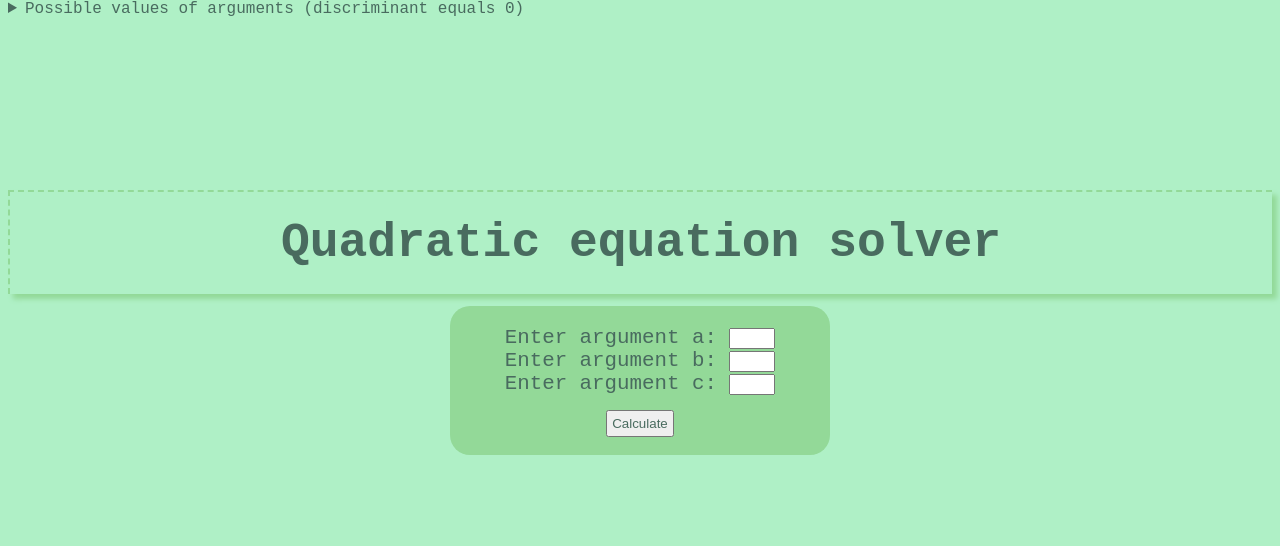
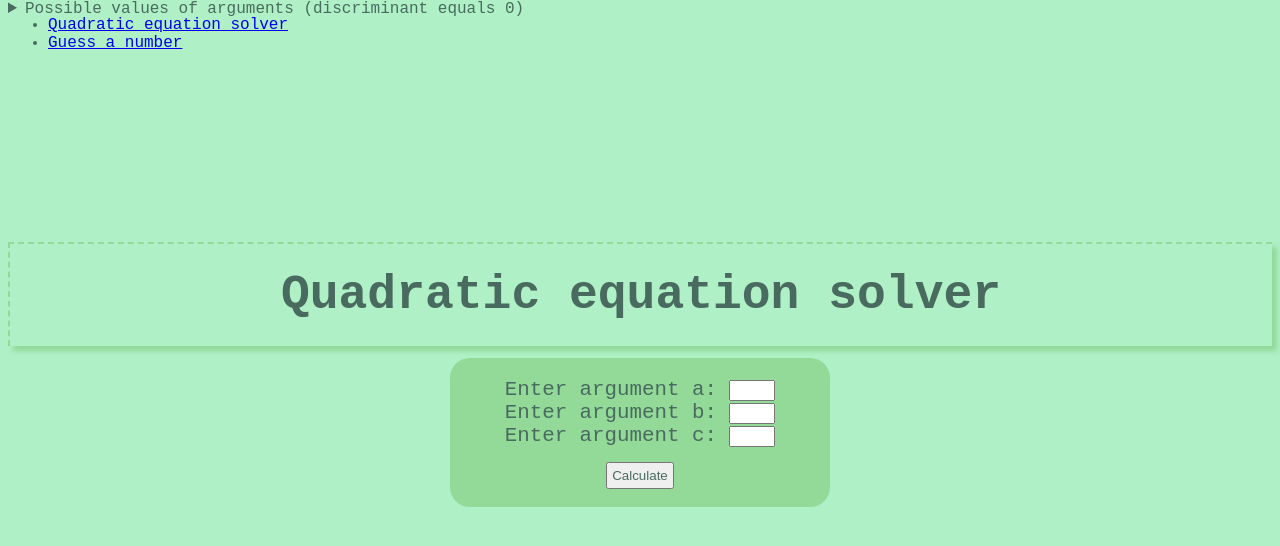
Before and after one commit to shiwusa/quadratic-equation-solver, a plain HTML site: page index.html in a window 1280 px wide. Drawn offline with Linux system fonts and the light colour scheme.

Commit message:
added navigation

```diff
--- a/index.html
+++ b/index.html
@@ -9,6 +9,12 @@
 </head>
 <body>
 <header>
+    <nav>
+        <ul>
+        <li><a href="index.html">Quadratic equation solver</a></li>
+        <li><a href="index1.html">Guess a number</a></li>
+        </ul>
+    </nav>
 	<h1>Quadratic equation solver</h1>
 </header>
 <main>
```
